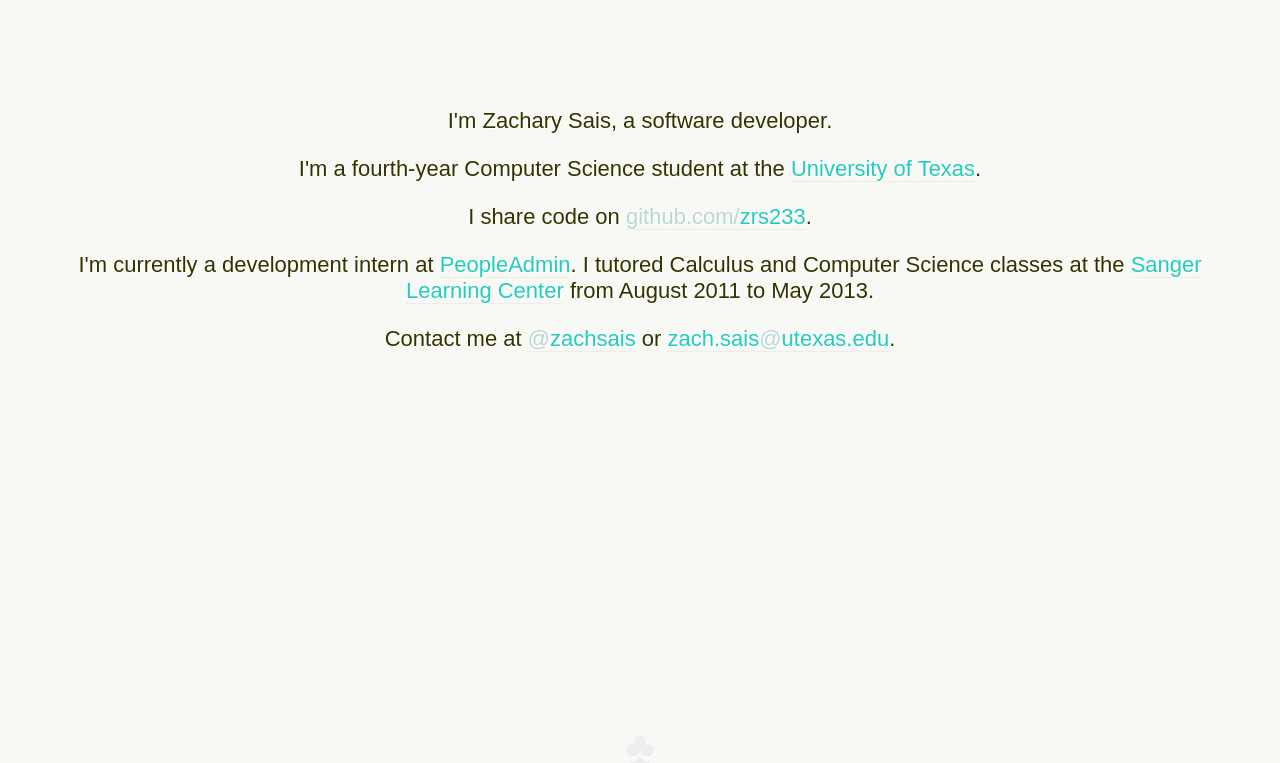
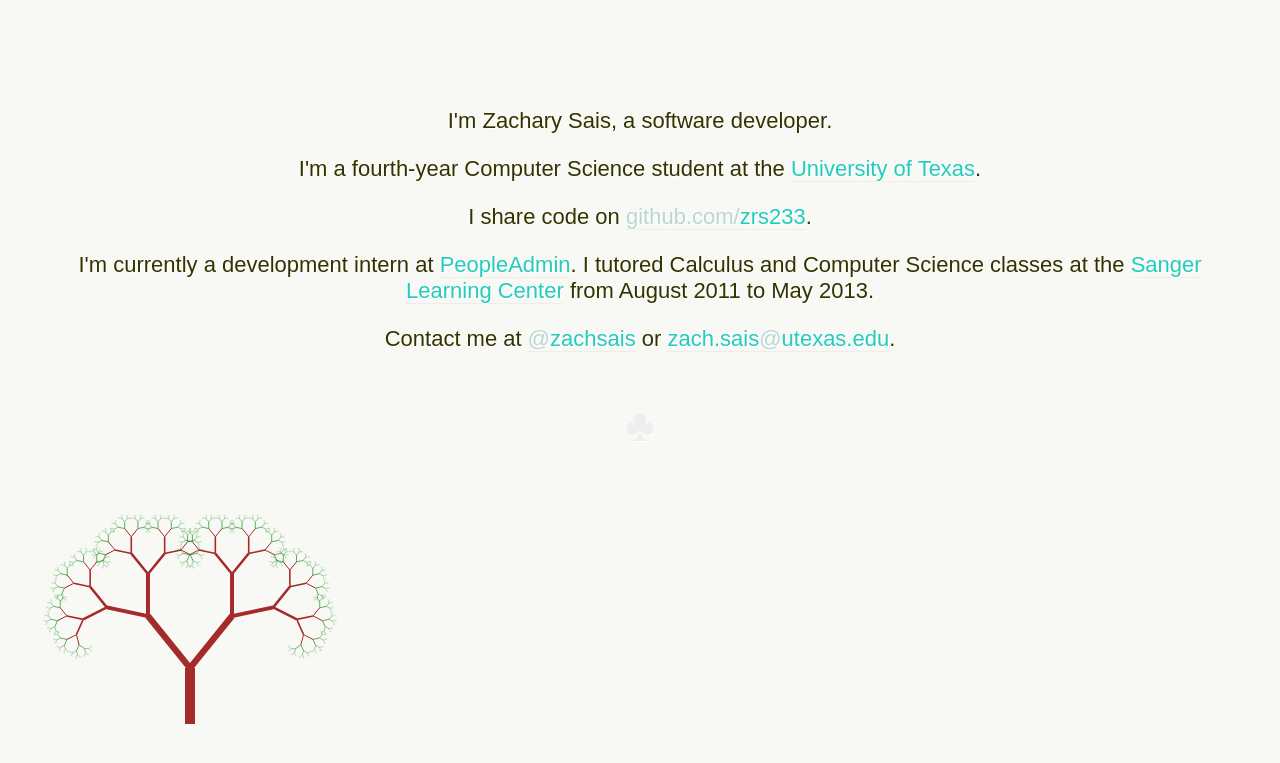
Before and after one commit to zrs233/zrs233.github.io, a Jekyll site: the page built from index.html, in a window 1280 px wide. Shown: the top 763 px of the page. Built offline with Jekyll 4.4.1, drawn with Linux system fonts in a browser that asks for light colours.

Commit message:
Finally got the tree to appear!

```diff
--- a/_layouts/default.html
+++ b/_layouts/default.html
@@ -28,14 +28,16 @@
         <p>Contact me at <a href="http://twitter.com/zachsais" target="_blank"><span class="at">@</span>zachsais</a> or <a href="mailto:zach.sais@utexas.edu">zach.sais<span class="at">@</span>utexas.edu</a>.</p>
 
 				<!-- Lets draw some binary trees -->
-			<canvas id="canvas" width="300" height="300" style="display: block;"></canvas>
+			<canvas id="canvas" width="300" height="300" style="display: block; position: absolute; background: #f8f8f4; color: #330;"></canvas>
 			<script>
 			window.onload = function(){
 				var canvas = document.getElementById("canvas");
 				var ctx = canvas.getContext("2d");
 				//Lets resize the canvas to occupy the full page
-				canvas.width = 300;
-				canvas.height = 300;
+				var W = 300;
+				var H = 400;
+				canvas.width = W;
+				canvas.height = H;
 
 				//Some variables
 				var length, divergence, reduction, line_width, start_points = [];
@@ -116,8 +118,8 @@
 					start_points = new_start_points;
 					//recursive call - only if length is more than 2.
 					//Else it will fall in an long loop
-					//if(length > 2) setTimeout(branches, 50);
-					//else setTimeout(init, 500);
+					if(length > 2) setTimeout(branches, 50);
+					else setTimeout(init, 500);
 				}
 
 				function get_endpoint(x, y, a, length)
```
Also changed, not shown: other parts of _layouts/default.html (+2 -2 lines).
